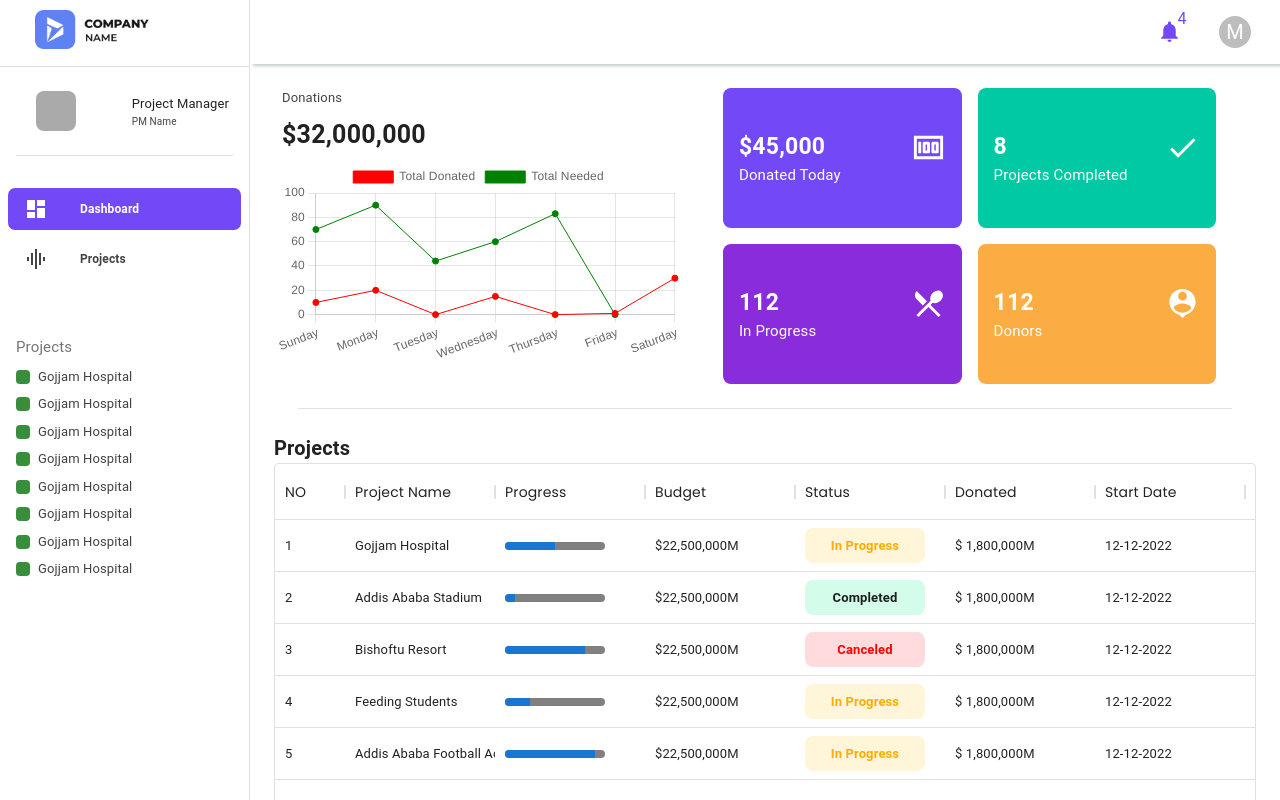
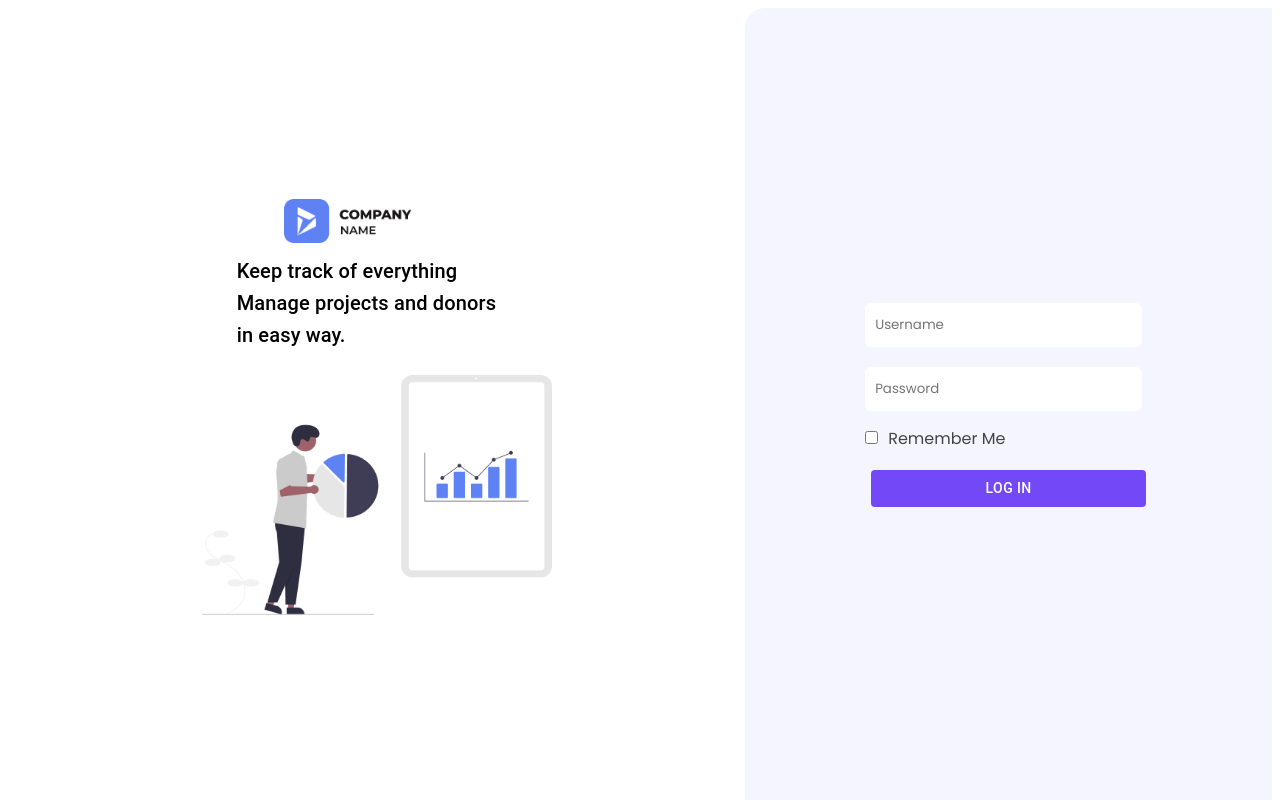
Before and after one commit to JeremyGashu/fets_front_end, a React (Create React App) app: page / in a window 1280 px wide. Shown: the top 800 px of the page. Built offline with nearby package versions, Linux system fonts and the light colour scheme.

Commit message:
added mock main

```diff
--- a/package.json
+++ b/package.json
@@ -11,11 +11,14 @@
     "@testing-library/jest-dom": "^5.16.4",
     "@testing-library/react": "^12.1.4",
     "@testing-library/user-event": "^13.5.0",
+    "axios": "^0.27.2",
     "chart.js": "^3.7.1",
     "react": "^18.0.0",
     "react-chartjs-2": "^4.1.0",
     "react-dom": "^18.0.0",
     "react-hook-form": "^7.30.0",
+    "react-query": "^3.38.1",
+    "react-router-dom": "^6.3.0",
     "react-scripts": "^5.0.0",
     "web-vitals": "^2.1.4"
   },
--- a/src/App.js
+++ b/src/App.js
@@ -1,12 +1,17 @@
+import { Route, Routes } from 'react-router-dom'
 import './App.css'
+import LoginPage from './pages/login/LoginPage'
 import ProjectManagerSidebar from './pages/project_manager/ProjectManager';
-// import TechnicalAdminSidebar from "./pages/technical_admin/TechnicalAdmin";
+import TechnicalAdminSidebar from "./pages/technical_admin/TechnicalAdmin";
 
 const App = () => {
   return (
     <>
-      {/* <TechnicalAdminSidebar /> */}
-      <ProjectManagerSidebar />
+      <Routes>
+        <Route path='/' element={<LoginPage />} />
+        <Route path='/technical-admin' element={<TechnicalAdminSidebar />} />
+        <Route path='/project-manager' element={<ProjectManagerSidebar />} />
+      </Routes>
     </>
   )
 }
--- a/src/components/project/ProjectOverview.jsx
+++ b/src/components/project/ProjectOverview.jsx
@@ -38,7 +38,7 @@ const ProjectOverview = () => {
     let taskRows = [
         {
             id: 1,
-            name: 'Gojjam Hospital',
+            name: 'Tikur Anbesa',
             budget: 22500000,
             due_date: '12-12-2022'
 
@@ -131,7 +131,7 @@ const ProjectOverview = () => {
     let rows = [
         {
             id: 1,
-            name: 'Gojjam Hospital',
+            name: 'Tikur Anbesa',
             progress: 50,
             budget: 22500000,
             status: 'In Progress',
--- /dev/null
+++ b/src/controller/auth.js
@@ -0,0 +1,12 @@
+import axios from "axios"
+
+
+export const loginRequest = async (auth) => {
+    const { username, password } = auth
+    let response = await axios.post(`/auth/login`, { username, password })
+    if (response.status === 200 && !response.data.error) {
+        localStorage.setItem('authData', JSON.stringify(response.data))
+    }
+
+    return response.data
+}
--- a/src/index.js
+++ b/src/index.js
@@ -1,12 +1,19 @@
 import React from 'react';
 import ReactDOM from 'react-dom';
+import { QueryClient, QueryClientProvider } from 'react-query';
+import { BrowserRouter } from 'react-router-dom';
 import App from './App';
 import reportWebVitals from './reportWebVitals';
 
+const queryClient = new QueryClient()
+
 ReactDOM.render(
-  <React.StrictMode>
-    <App />
-  </React.StrictMode>,
+  <QueryClientProvider client={queryClient}>
+    <BrowserRouter>
+      <React.StrictMode>
+        <App />
+      </React.StrictMode></BrowserRouter>
+  </QueryClientProvider>,
   document.getElementById('root')
 );
 
--- a/src/pages/login/LoginPage.jsx
+++ b/src/pages/login/LoginPage.jsx
@@ -1,25 +1,78 @@
-import { Check } from '@mui/icons-material'
-import { Grid, Typography, Button } from '@mui/material'
+import { Grid, Typography, Button, Box, CircularProgress } from '@mui/material'
 import React from 'react'
 import login_image from '../../assets/login_image.png'
 import { backgroundColor, mainColor } from '../../themes/color'
 import { whitBackgroundInputStyle } from '../../themes/styles'
+import company_logo from '../../assets/company_logo.png'
+import { useForm } from 'react-hook-form'
+import { useMutation } from 'react-query'
+import { loginRequest } from '../../controller/auth'
+import { useNavigate } from 'react-router-dom'
+import { useState } from 'react'
+
 
 const LoginPage = () => {
+    const { register, handleSubmit } = useForm()
+
+    const [loading, setLoading] = useState(false)
+
+    const navigate = useNavigate()
+
+    const { mutate } = useMutation(loginRequest, {
+        onError: (error, variables, context) => {
+            console.log(error)
+            console.log(variables)
+            console.log(context)
+        },
+        onSuccess: (data, variables, context) => {
+            console.log(data)
+            if (data.code === 200) {
+
+            }
+        },
+    })
+
+    const onLogin = async (data) => {
+        setLoading(true)
+        if (data.username === 'technical-admin') {
+            setTimeout(() => {
+                setLoading(false)
+                navigate('/technical-admin')
+            }, 3000);
+
+        }
+        else if (data.username === 'project-manager') {
+            setTimeout(() => {
+                setLoading(false)
+                navigate('/project-manager')
+            }, 3000);
+
+        }
+
+        else {
+            setTimeout(() => {
+                setLoading(false)
+            }, 3000);
+        }
+    }
+
     return (
         <Grid direction='row' alignItems='center' container sx={{ p: 0, m: 0 }}>
             <Grid item sm={12} md={7} lg={7} >
                 <Grid container direction='column' sx={{ height: '100%', p: 3 }} alignItems='center' justifyContent='center'>
                     <Grid item>
-                        <Typography variant='h3' sx={{ maxWidth: '280px', mb: 3, fontWeight: '500' }}>
-                            FETS Logo
-                        </Typography>
+
+                        <Box sx={{ width: '100%' }}>
+                            <img style={{ maxWidth: 185, margin: 5 }} src={company_logo} alt="Logo" />
+                        </Box>
+
+
                     </Grid>
                     <Grid item>
                         <Typography variant='h6' sx={{ maxWidth: '280px', mb: 3 }}>
                             Keep track of everything
                             Manage projects and donors
-                            in easy way
+                            in easy way.
                         </Typography>
                     </Grid>
 
@@ -34,24 +87,28 @@ const LoginPage = () => {
             </Grid>
             <Grid item sm={12} md={5} lg={5} sx={{ height: '100vh', backgroundColor: backgroundColor, width: '100%', borderTopLeftRadius: 20 }}  >
                 <Grid container direction='column' sx={{ height: '100%', width: '100%' }} alignItems='center' justifyContent='center'>
+                    <form onSubmit={handleSubmit(onLogin)} >
                         <Grid item>
-                        <input placeholder='Username' type="text" style={{ ...whitBackgroundInputStyle }} />
+                            <input {...register("username", { required: true })} placeholder='Username' type="text" style={{ ...whitBackgroundInputStyle }} />
                         </Grid>
                         <Grid item>
-                        <input placeholder='Password' type="password" style={{ ...whitBackgroundInputStyle }} />
+                            <input {...register("password", { required: true })} placeholder='Password' type="password" style={{ ...whitBackgroundInputStyle }} />
                         </Grid>
                         <Grid item>
                             <input id='remember' type="checkbox" style={{ ...whitBackgroundInputStyle }} />
                             <label style={{ color: '#444', }} htmlFor="remember">Remember Me</label>
 
                         </Grid>
-                    <Grid item>
-                        <Button fullWidth sx={{
+                        {
+                            loading ? <Box sx={{ display: 'flex', justifyContent: 'center', alignItems: 'center', m: 3, }}><CircularProgress sx={{ color: mainColor }} /></Box> : <Grid item>
+                                <Button type='submit' fullWidth sx={{
                                     color: 'white', backgroundColor: mainColor, width: '275px', '&:hover': {
                                         backgroundColor: mainColor
                                     }, m: 2
                                 }}>Log In</Button>
                             </Grid>
+                        }
+                    </form>
                 </Grid>
             </Grid>
         </Grid>
--- a/src/pages/project_manager/ProjectManager.jsx
+++ b/src/pages/project_manager/ProjectManager.jsx
@@ -108,14 +108,14 @@ const ProjectManagerSidebar = (props) => {
 
             <Box sx={{ mt: 3, p: 2 }}>
                 <Typography sx={{ mb: 1, fontSize: 15, color: grey[600] }}>Projects</Typography>
-                <SidebarProjectListItem name='Gojjam Hospital' />
-                <SidebarProjectListItem name='Gojjam Hospital' />
-                <SidebarProjectListItem name='Gojjam Hospital' />
-                <SidebarProjectListItem name='Gojjam Hospital' />
-                <SidebarProjectListItem name='Gojjam Hospital' />
-                <SidebarProjectListItem name='Gojjam Hospital' />
-                <SidebarProjectListItem name='Gojjam Hospital' />
-                <SidebarProjectListItem name='Gojjam Hospital' />
+                <SidebarProjectListItem name='Tikur Anbesa' />
+                <SidebarProjectListItem name='Tikur Anbesa' />
+                <SidebarProjectListItem name='Tikur Anbesa' />
+                <SidebarProjectListItem name='Tikur Anbesa' />
+                <SidebarProjectListItem name='Tikur Anbesa' />
+                <SidebarProjectListItem name='Tikur Anbesa' />
+                <SidebarProjectListItem name='Tikur Anbesa' />
+                <SidebarProjectListItem name='Tikur Anbesa' />
             </Box>
         </Box>
     )
--- a/src/pages/technical_admin/Dashboard.jsx
+++ b/src/pages/technical_admin/Dashboard.jsx
@@ -37,7 +37,7 @@ const DashboardPage = () => {
     let rows = [
         {
             id: 1,
-            name: 'Gojjam Hospital',
+            name: 'Tikur Anbesa',
             progress: 50,
             budget: 22500000,
             status: 'In Progress',
```
Also changed, not shown: 2 other files (tests, documents, lock files or other folders). Lines whose indentation alone changed are shown as unchanged.
